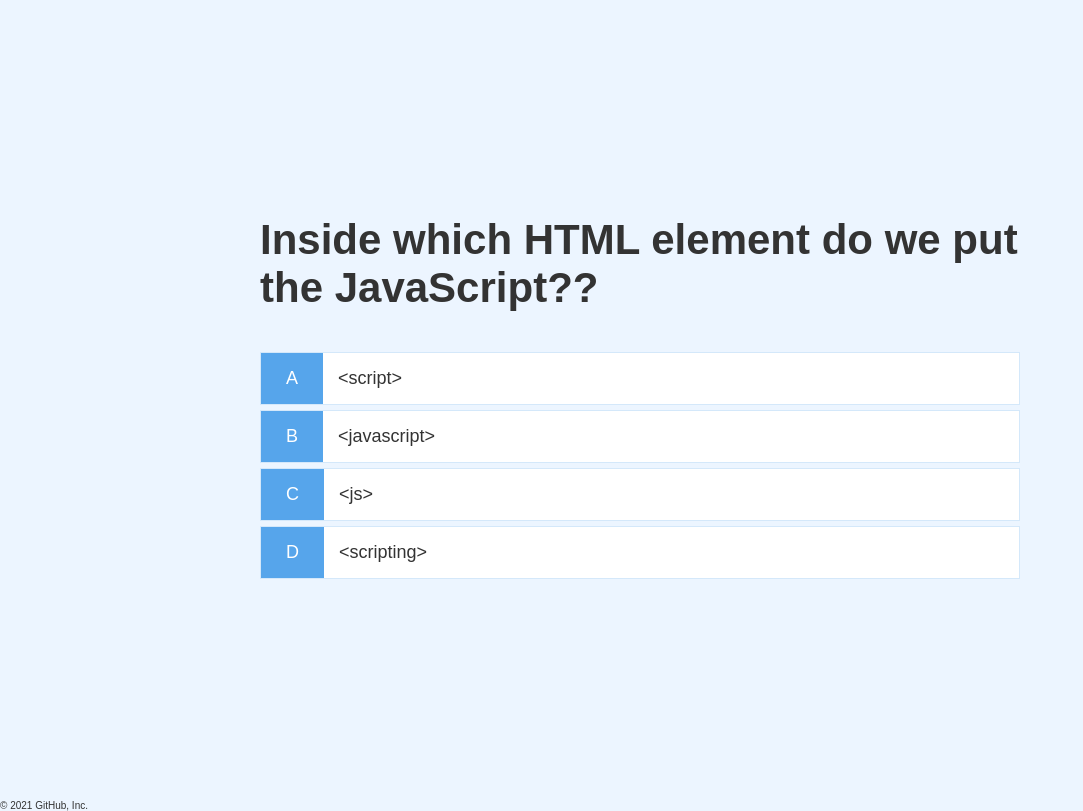
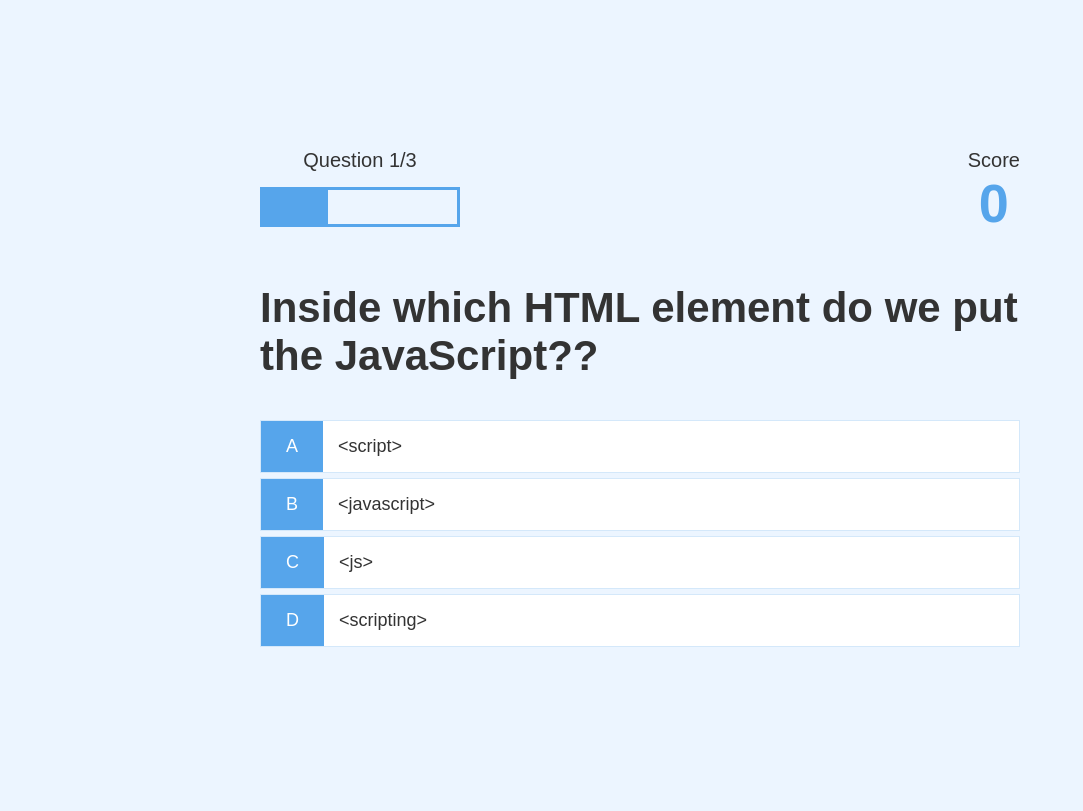
Before and after one commit to BabaUmar/Quiz_App, a plain HTML site: page game.html in a window 1280 px wide. Shown: the whole page, without its empty margins (0-1083 px from the left). Drawn offline with Linux system fonts and the light colour scheme.

Commit message:
added the implementation of a progrees bar

```diff
--- a/game.css
+++ b/game.css
@@ -32,3 +32,32 @@
   .incorrect {
     background-color: #dc3545;
   }
+
+  /* HUD */
+
+  #hud {
+    display: flex;
+    justify-content: space-between;
+  }
+
+  .hud-prefix {
+    text-align: center;
+    font-size: 2rem;
+  }
+
+  .hud-main-text {
+    text-align: center;
+  }
+
+  #progressBar {
+    width: 20rem;
+    height: 4rem;
+    border: 0.3rem solid #56a5eb;
+    margin-top: 1.5rem;
+  }
+
+  #progressBarFull {
+    height: 3.4rem;
+    background-color: #56a5eb;
+    width: 0%;
+  }
--- a/game.html
+++ b/game.html
@@ -11,6 +11,24 @@
   <body>
     <div class="container">
       <div id="game" class="justify-center flex-column">
+        <div id="hud">
+          <div id="hud-item">
+            <p id="progressText" class="hud-prefix">
+              Question
+            </p>
+            <div id="progressBar">
+              <div id="progressBarFull"></div>
+            </div>
+          </div>
+          <div id="hud-item">
+            <p class="hud-prefix">
+              Score
+            </p>
+            <h1 class="hud-main-text" id="score">
+              0
+            </h1>
+          </div>
+        </div>
         <h2 id="question">What is the answer to this questions?</h2>
         <div class="choice-container">
           <p class="choice-prefix">A</p>
@@ -33,4 +51,3 @@
     <script src="game.js"></script>
   </body>
 </html>
-© 2021 GitHub, Inc.
--- a/game.js
+++ b/game.js
@@ -1,6 +1,8 @@
 const question = document.getElementById("question");
 const choices = Array.from(document.getElementsByClassName("choice-text"));
-
+const progressText = document.getElementById("progressText");
+const scoreText = document.getElementById("score");
+const progressBarFull = document.getElementById("progressBarFull");
 let currentQuestion = {};
 let acceptingAnswers = false;
 let score = 0;
@@ -52,6 +54,10 @@ getNewQuestion = () => {
     return window.location.assign("/end.html");
   }
   questionCounter++;
+  progressText.innerText = `Question ${questionCounter}/${MAX_QUESTIONS}`;
+  //Update the progress bar
+  progressBarFull.style.width = `${(questionCounter / MAX_QUESTIONS) * 100}%`;
+
   const questionIndex = Math.floor(Math.random() * availableQuesions.length);
   currentQuestion = availableQuesions[questionIndex];
   question.innerText = currentQuestion.question;
@@ -76,6 +82,10 @@ choices.forEach(choice => {
     const classToApply =
       selectedAnswer == currentQuestion.answer ? "correct" : "incorrect";
 
+    if (classToApply === "correct") {
+      incrementScore(CORRECT_BONUS);
+    }
+
     selectedChoice.parentElement.classList.add(classToApply);
 
     setTimeout(() => {
@@ -85,4 +95,9 @@ choices.forEach(choice => {
   });
 });
 
+incrementScore = num => {
+  score += num;
+  scoreText.innerText = score;
+};
+
 startGame();
```
